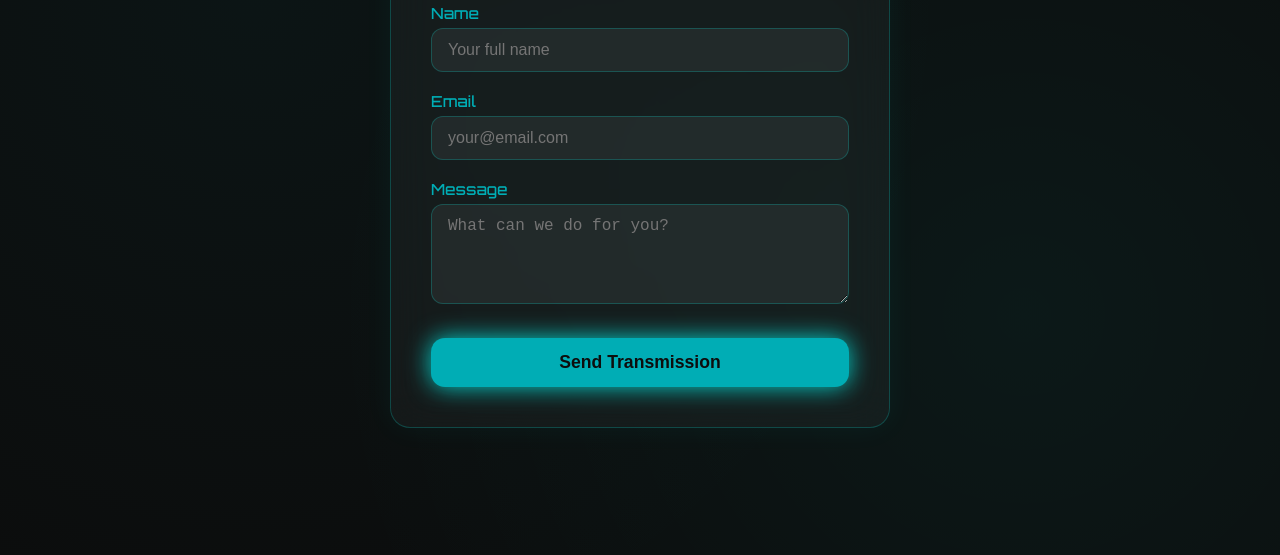
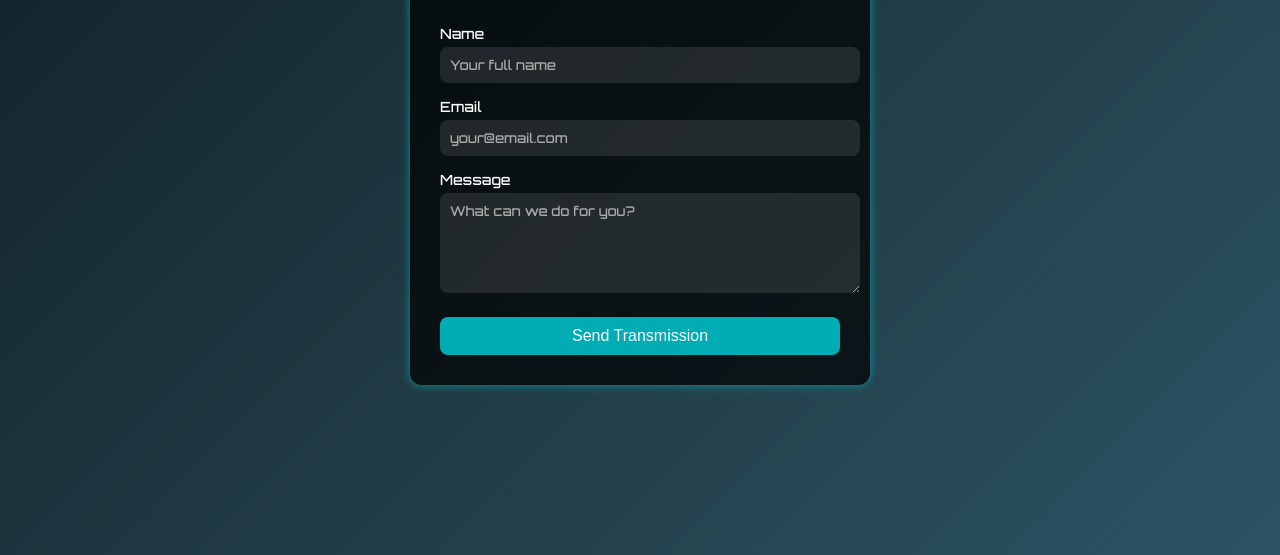
Before and after one commit to ParikshitDabas01/parixium, a website: page public/contact.html in a window 1280 px wide. Shown: the part 245-800 px from the top of the page. Drawn offline with Linux system fonts and the light colour scheme.

Commit message:
Update contact.html

```diff
--- a/public/contact.html
+++ b/public/contact.html
@@ -2,198 +2,101 @@
 <html lang="en">
 <head>
   <meta charset="UTF-8" />
-  <meta name="viewport" content="width=device-width, initial-scale=1" />
-  <title>Contact - Parixium</title>
-  <link href="https://fonts.googleapis.com/css2?family=Orbitron:wght@500&display=swap" rel="stylesheet">
+  <meta name="viewport" content="width=device-width, initial-scale=1.0" />
+  <title>Contact Us - Parixium</title>
+  <link href="https://fonts.googleapis.com/css2?family=Orbitron:wght@500&display=swap" rel="stylesheet" />
   <style>
-    * {
-      box-sizing: border-box;
-    }
-
     body {
       margin: 0;
       padding: 0;
-      background: #0d0d0d;
-      color: #00adb5;
       font-family: 'Orbitron', sans-serif;
-      overflow-x: hidden;
+      background: linear-gradient(135deg, #0f2027, #203a43, #2c5364);
+      color: white;
+      display: flex;
+      align-items: center;
+      justify-content: center;
+      height: 100vh;
     }
 
-    .bg-blur {
-      position: fixed;
-      width: 100%;
-      height: 100%;
-      background: radial-gradient(circle at 20% 30%, rgba(0, 173, 181, 0.05) 0%, transparent 60%),
-                  radial-gradient(circle at 80% 70%, rgba(0, 255, 245, 0.05) 0%, transparent 60%);
-      z-index: -1;
-    }
-
-    .card-container {
-      display: flex;
-      justify-content: center;
-      align-items: center;
-      min-height: 100vh;
-      padding: 40px 20px;
-    }
-
-    .contact-card {
-      background: rgba(255, 255, 255, 0.04);
-      border: 1px solid rgba(0, 255, 245, 0.2);
-      backdrop-filter: blur(20px);
-      border-radius: 20px;
-      box-shadow: 0 0 30px rgba(0, 255, 245, 0.05);
-      padding: 40px;
-      max-width: 500px;
-      width: 100%;
-      opacity: 0;
-      transform: translateY(50px);
-      transition: 0.8s ease-out;
-    }
-
-    .contact-card.show {
-      opacity: 1;
-      transform: translateY(0);
-    }
-
-    h1 {
-      font-size: 2rem;
-      color: #00fff7;
-      margin-bottom: 20px;
-      text-align: center;
+    form {
+      background: rgba(0, 0, 0, 0.7);
+      padding: 30px;
+      border-radius: 12px;
+      box-shadow: 0 0 10px rgba(0, 173, 181, 0.8);
+      width: 90%;
+      max-width: 400px;
     }
 
     label {
       display: block;
-      margin-top: 20px;
-      margin-bottom: 5px;
-      font-size: 0.95rem;
+      margin-top: 15px;
+      font-size: 14px;
     }
 
     input, textarea {
       width: 100%;
-      background: rgba(255, 255, 255, 0.06);
-      border: 1px solid rgba(0, 255, 245, 0.2);
-      border-radius: 12px;
-      color: #ffffff;
-      padding: 12px 16px;
-      font-size: 1rem;
-      resize: vertical;
+      padding: 10px;
+      margin-top: 5px;
+      border: none;
+      border-radius: 8px;
+      background-color: rgba(255, 255, 255, 0.1);
+      color: white;
+      font-family: inherit;
     }
 
-    input:focus, textarea:focus {
-      outline: none;
-      border-color: #00fff7;
-      box-shadow: 0 0 8px #00fff7aa;
-    }
-
-    textarea {
-      min-height: 100px;
+    input::placeholder, textarea::placeholder {
+      color: #aaa;
     }
 
     button {
-      margin-top: 30px;
+      margin-top: 20px;
+      padding: 10px 15px;
+      background-color: #00adb5;
+      border: none;
+      border-radius: 8px;
+      color: white;
+      font-size: 16px;
       width: 100%;
-      background: #00adb5;
-      border: none;
-      padding: 14px;
-      color: #0d0d0d;
-      font-weight: bold;
-      font-size: 1.1rem;
-      border-radius: 14px;
       cursor: pointer;
-      box-shadow: 0 0 20px #00adb5aa;
-      transition: background 0.3s, transform 0.2s;
-      animation: pulse 2s infinite;
+      transition: background 0.3s;
     }
 
     button:hover {
-      background: #00fff7;
-      transform: scale(1.02);
-    }
-
-    @keyframes pulse {
-      0% { box-shadow: 0 0 10px #00adb5aa; }
-      50% { box-shadow: 0 0 25px #00fff7cc; }
-      100% { box-shadow: 0 0 10px #00adb5aa; }
+      background-color: #019ba2;
     }
 
     .confirmation {
+      margin-top: 20px;
+      color: #00ffcc;
+      font-size: 14px;
       text-align: center;
-      color: #00ffb3;
-      margin-top: 20px;
-      font-size: 1rem;
-      display: none;
-    }
-
-    @media (max-width: 600px) {
-      .contact-card {
-        padding: 30px 25px;
-      }
-
-      h1 {
-        font-size: 1.7rem;
-      }
     }
   </style>
 </head>
 <body>
 
-  <div class="bg-blur"></div>
+  <form action="https://formspree.io/f/mzzvrrje" method="POST">
+    <h2 style="text-align: center;">Contact Parixium</h2>
 
-  <div class="card-container">
-    <div class="contact-card" id="card">
-      <h1>Let's Connect</h1>
-      <form id="contactForm" action="https://formspree.io/f/mzzvrrje" method="POST" enctype="application/json">
     <label for="name">Name</label>
     <input type="text" id="name" name="name" required placeholder="Your full name" />
 
     <label for="email">Email</label>
-        <input type="email" id="email" name="email" required placeholder="your@email.com" />
+    <input type="email" id="email" name="_replyto" required placeholder="your@email.com" />
 
     <label for="message">Message</label>
-        <textarea id="message" name="message" required placeholder="What can we do for you?"></textarea>
+    <textarea id="message" name="message" required placeholder="What can we do for you?" rows="5"></textarea>
 
     <button type="submit">Send Transmission</button>
-        <p class="confirmation" id="confirmation">Transmission sent successfully 🚀</p>
   </form>
-    </div>
-  </div>
 
   <script>
-    // Scroll reveal effect
-    window.addEventListener('load', () => {
-      const card = document.getElementById('card');
-      setTimeout(() => card.classList.add('show'), 100);
-    });
-
-    // Form behavior
-    const form = document.getElementById('contactForm');
-    const confirmation = document.getElementById('confirmation');
-
-    form.addEventListener('submit', async (e) => {
-      e.preventDefault();
-      const name = document.getElementById('name').value;
-      const email = document.getElementById('email').value;
-      const message = document.getElementById('message').value;
-
-      try {
-        const response = await fetch('https://formspree.io/f/mzzvrrje', {
-          method: 'POST',
-          headers: { 'Content-Type': 'application/json' },
-          body: JSON.stringify({ name, email, message })
-        });
-        if (response.ok) {
-          form.reset();
-          confirmation.style.display = 'block';
-          setTimeout(() => confirmation.style.display = 'none', 5000);
-        } else {
-          alert('Error sending message!');
+    if (window.location.search.includes('success=1')) {
+      const confirmation = document.createElement('p');
+      confirmation.className = 'confirmation';
+      confirmation.innerText = 'Transmission sent successfully 🚀';
+      document.body.appendChild(confirmation);
     }
-      } catch (err) {
-        console.error('Error:', err);
-        alert('Error sending message!');
-      }
-    });
   </script>
 
 </body>
```
Lines whose indentation alone changed are shown as unchanged.
